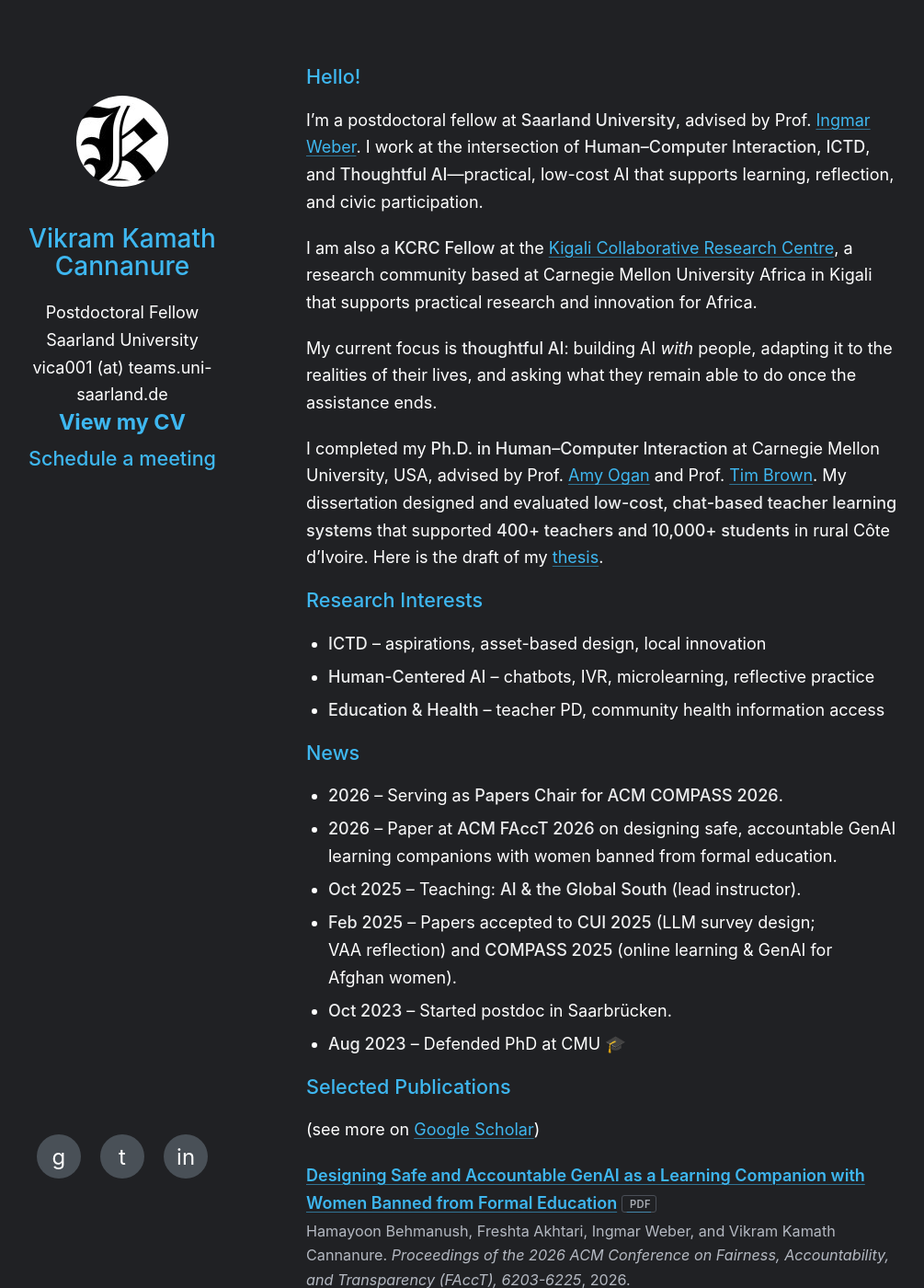
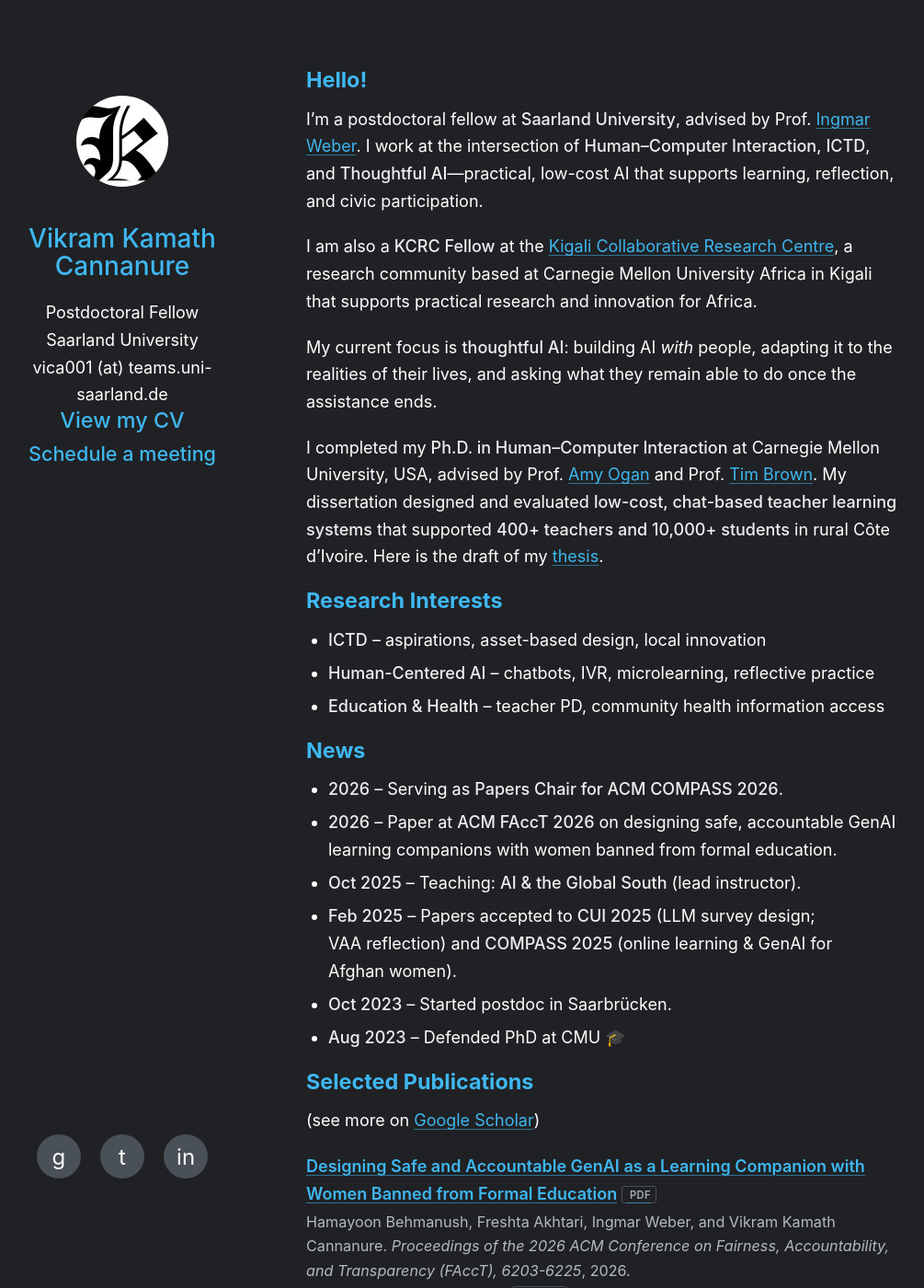
Before and after one commit to kmarkiv/kmarkiv.github.io, a Jekyll site: the page built from README.md, in a window 1280 px wide and 1400 px high. Shown: the whole window at 92% size, without its empty margins (137-1142 px from the left). Built offline with Jekyll 4.4.1, drawn with Linux system fonts in a browser that asks for light colours; our own code applies the rules of GitHub Pages for plain Markdown files; a script that is not in the unit is left out.

Commit message:
Fix indexing bugs and the heading hierarchy
Maintenance notes were a public page. assets/papers/README.md was being
rendered by Jekyll at /assets/papers/ and submitted in the sitemap, so the
instructions for adding files to the site were indexable. Excluded from the
build.

The sitemap listed 44 URLs, most of which were not pages: three CV PDFs,
twelve paper PDFs, the Search Console verification token, llms.txt and
publications.json. A sitemap should list what is worth ranking. Added
defaults marking assets, the verification file and the two machine-readable
endpoints sitemap:false.

A title link returned 403 for every reader. "HCI Across Borders and
Sustainable Development Goals" had pdf: pointing into the ACM paywall
(dl.acm.org/doi/pdf/...), so the homepage sent people to a dead end. Removed
the field; the title now falls back to its paper page, which links the DOI.

Heading hierarchy went h1 -> h3 with no h2, so the document outline had a
hole in it. The eight content sections are h2 now. The "View my CV" and
"Schedule a meeting" links were an h2 and an h3 chosen for their size, not
their meaning; they are paragraphs with matching styles, which keeps
navigation out of the outline.

llms.txt described the old linking behaviour; corrected.

Co-Authored-By: Claude Opus 5 <noreply@anthropic.com>

```diff
--- a/README.md
+++ b/README.md
@@ -1,4 +1,4 @@
-### Hello!
+## Hello!
 
 I’m a postdoctoral fellow at **Saarland University**, advised by Prof. [Ingmar Weber](https://ingmarweber.de/). I work at the intersection of **Human–Computer Interaction**, **ICTD**, and **Thoughtful AI**—practical, low-cost AI that supports learning, reflection, and civic participation.
 
@@ -10,14 +10,14 @@ I completed my **Ph.D. in Human–Computer Interaction** at Carnegie Mellon Univ
 
 
 
-### Research Interests
+## Research Interests
 
 - **ICTD** – aspirations, asset-based design, local innovation
 - **Human-Centered AI** – chatbots, IVR, microlearning, reflective practice
 - **Education & Health** – teacher PD, community health information access
 
 
-### News
+## News
 - **2026** – Serving as **Papers Chair for ACM COMPASS 2026**.
 - **2026** – Paper at **ACM FAccT 2026** on designing safe, accountable GenAI learning companions with women banned from formal education.
 - **Oct 2025** – Teaching: **AI & the Global South** (lead instructor).
@@ -26,7 +26,7 @@ I completed my **Ph.D. in Human–Computer Interaction** at Carnegie Mellon Univ
 - **Aug 2023** – Defended PhD at CMU 🎓
 
 
-### Selected Publications
+## Selected Publications
 (see more on [Google Scholar](https://scholar.google.com/citations?user=HVuuUzwAAAAJ&hl=en))
 
 <ul class="pubs">
@@ -52,7 +52,7 @@ I completed my **Ph.D. in Human–Computer Interaction** at Carnegie Mellon Univ
 </ul>
 
 
-### Service
+## Service
 
 - **Co-Organizer & Community Lead**, HCI Across Borders (CHI ’20–’25; COMPASS ’23/’24).
 - **Papers Chair**, ACM COMPASS 2026.
@@ -62,7 +62,7 @@ I completed my **Ph.D. in Human–Computer Interaction** at Carnegie Mellon Univ
 - **Kannada language teacher** (volunteer), SV Temple, Pittsburgh.
 
 
-### Swimming
+## Swimming
 
 I’m a long-distance swimmer and have raised funds for NGOs in India.
 Stories on my [blog](https://kmarkiv.wordpress.com/2017/06/21/swimming-10-miles-from-elephanta-island-to-gateway-of-india-for-acid-attack/).
@@ -73,13 +73,13 @@ Selected swims:
 - Lake Muhazi, Rwanda
 
 
-### Software & Making Things
+## Software & Making Things
 
 I’ve built systems for **web, Android, desktop, iOS**, and **hardware**.
 Selected projects include scalable **Flask APIs** (4M+ users), a **WebGL 3D viewer**, **Learn Kannada** (10K+ downloads), and **Jedi Mouse** (gesture + EEG cursor control).
 
 
-### Contact
+## Contact
 
 **Email:** [vica001@teams.uni-saarland.de](mailto:vica001@teams.uni-saarland.de)
 **Twitter:** [@kmarkiv](https://twitter.com/kmarkiv)
--- a/_config.yml
+++ b/_config.yml
@@ -19,7 +19,30 @@ keywords: Vikram Kamath Cannanure, Vikram Cannanure, Vikram Kamath, HCI, human-c
 plugins:
   - jekyll-sitemap
 exclude:
+  # Maintenance notes, not a page. Without this Jekyll renders it at
+  # /assets/papers/ and jekyll-sitemap submits it for indexing.
   - scripts
+  - assets/papers/README.md
+
+# Keep binaries and the Search Console token out of the sitemap. A sitemap
+# should list pages worth ranking, not every file the site happens to serve.
+defaults:
+  - scope:
+      path: "assets"
+    values:
+      sitemap: false
+  - scope:
+      path: "google726ad1c5405f8a99.html"
+    values:
+      sitemap: false
+  - scope:
+      path: "llms.txt"
+    values:
+      sitemap: false
+  - scope:
+      path: "publications.json"
+    values:
+      sitemap: false
 calendar: https://calendly.com/kmarkiv/vikram
 position: Postdoctoral Fellow
 # Universal Analytics (UA-) stopped collecting data in July 2023 — the old
--- a/_data/publications.yml
+++ b/_data/publications.yml
@@ -376,7 +376,6 @@
   venue: "Extended Abstracts of the 2020 CHI Conference on Human Factors in Computing Systems (CHI EA), 1-8"
   doi: "10.1145/3334480.3375067"
   url: "https://doi.org/10.1145/3334480.3375067"
-  pdf: "https://dl.acm.org/doi/pdf/10.1145/3334480.3375067"
   tag: "HCI Across Borders"
   abstract: >-
     As HCI Across Borders aspires to celebrate its fifth year at CHI, and the CHI 2020 venue of Hawaii signifies a coming together of four continents, the goal of the 2020 symposium is to bring our focus to themes that unify and foster solidarity across borders. Thus we select the United Nations' Sustainable Development Goals as our object of study. Many communities within CHI focus on the constrained and ephemeral nature of resources, including the HCI for Development, Sustainable HCI, and Crisis Informatics communities, among several others. We contend that it is time for these communities to come together in addressing issues of global relevance and impact, and for many more to care. Additionally, as the venue for CHI shifts to Asia in 2021, we aspire to prepare the conference and its participants to grapple with themes that might offer a different and novel perspective when engaged within the Global South.
--- a/_layouts/default.html
+++ b/_layouts/default.html
@@ -110,8 +110,8 @@
         <br>
         {{ site.email }}
         <br>
-          <h2> <a href="{{site.cv_link}}" target="_blank">View my CV</a></h2>
-          <h3><a href="{{site.calendar}}" target="_blank">Schedule a meeting</a></h3>
+          <p class="header-action"><a href="{{site.cv_link}}" target="_blank" rel="noopener">View my CV</a></p>
+          <p class="header-action header-action-sub"><a href="{{site.calendar}}" target="_blank" rel="noopener">Schedule a meeting</a></p>
         <br>
         <br>
         {% endif %}
--- a/assets/css/style.scss
+++ b/assets/css/style.scss
@@ -787,3 +787,20 @@ li + li {
   white-space: nowrap;
   width: 1px;
 }
+
+
+
+/* The two header links used to be an <h2> and an <h3>, which put navigation
+   into the document outline. They are paragraphs now; these rules keep the
+   size and weight they had. */
+.header-action {
+  font-size: 130%;
+  font-weight: 500;
+  line-height: 1.1;
+  margin: 0 0 12px;
+}
+
+.header-action-sub {
+  font-size: 120%;
+  margin-bottom: 20px;
+}
--- a/llms.txt
+++ b/llms.txt
@@ -35,4 +35,5 @@ PhD in Human-Computer Interaction, Carnegie Mellon University, 2023.
 
 - The site is static HTML. No content requires JavaScript to render.
 - Canonical URL for a paper is its page under /papers/, not the publisher DOI.
-- Where a paper is open access, a PDF link is given; closed papers link to the DOI instead.
+- A publication title links to its PDF when one is hosted, opening in a new tab; otherwise it links to the paper's own page.
+- "Details" beside each entry always reaches the paper page, which carries the full metadata and BibTeX.
```
